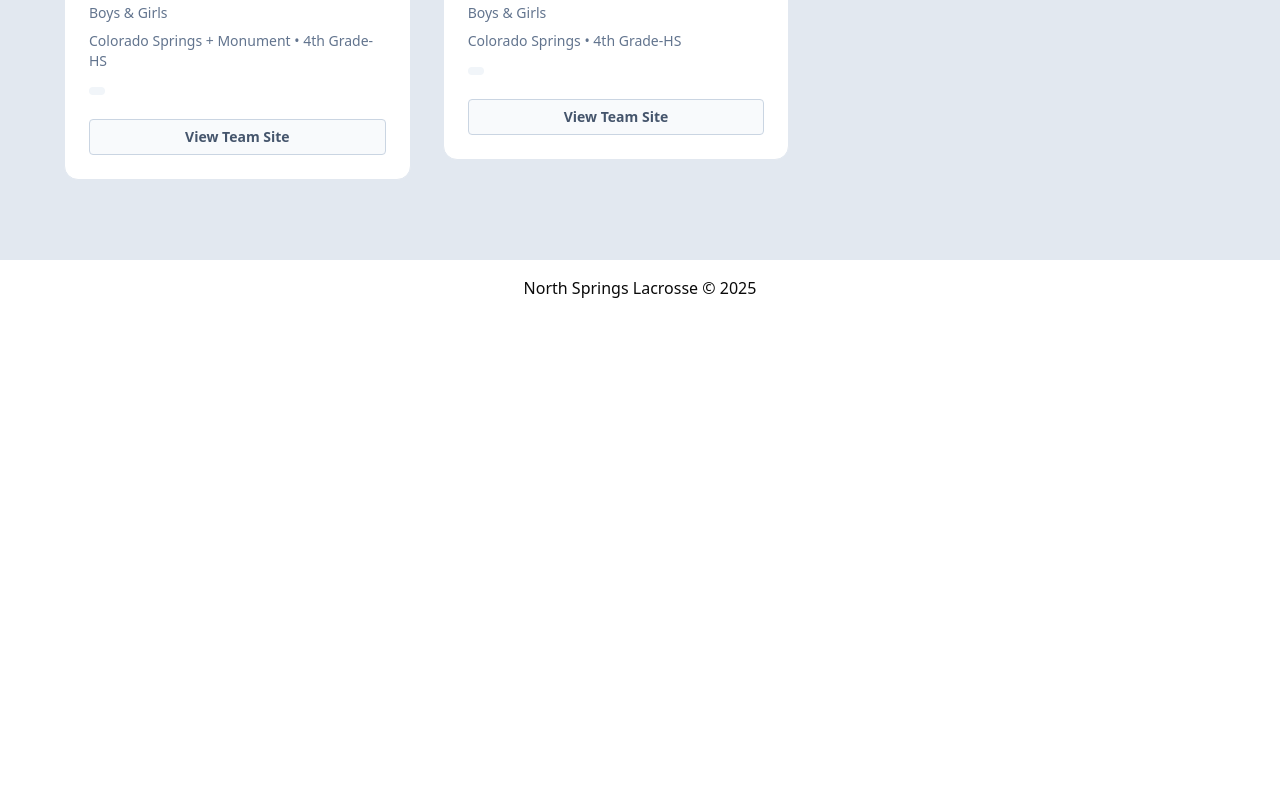
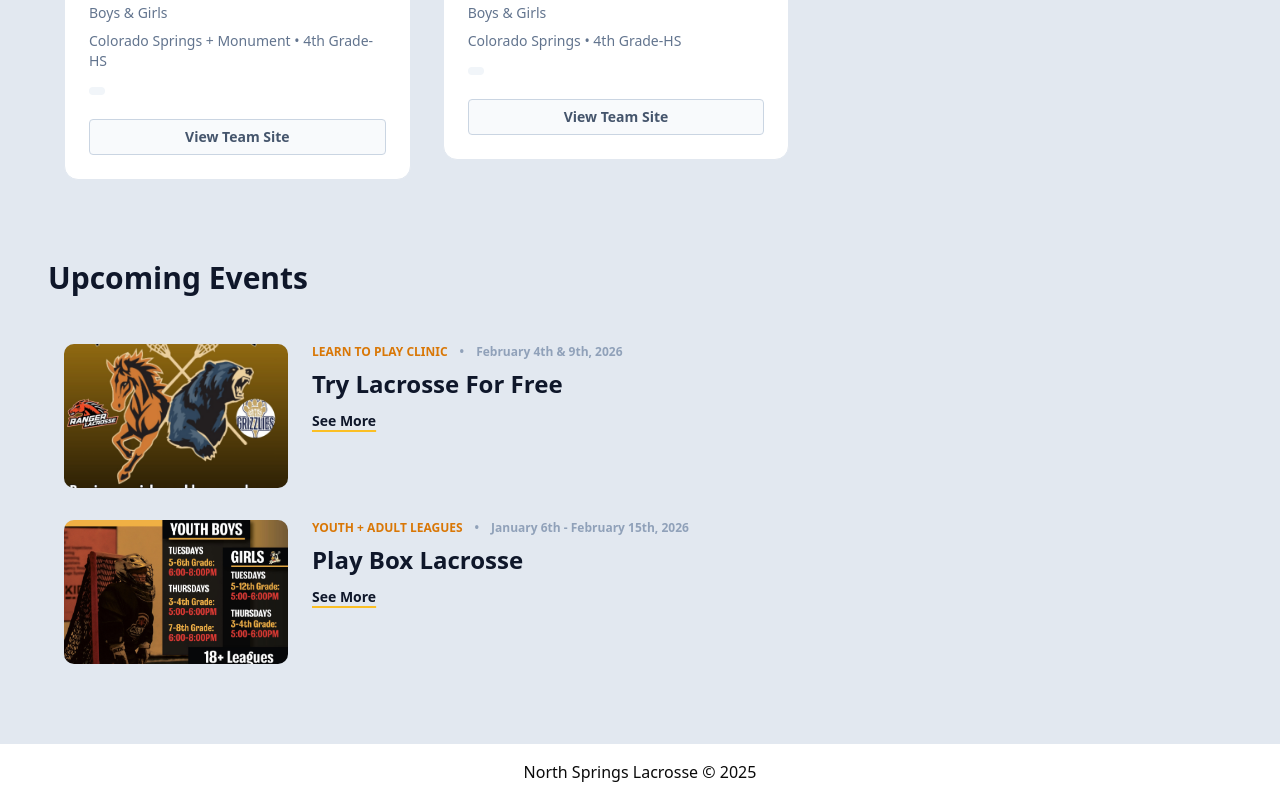
Before and after one commit to trevtanner/monument-lacrosse-landing-page, a Next.js app: page / in a window 1280 px wide. Shown: the part 1348-2148 px from the top of the page. Before the commit the page ends 1664 px from the top, so only its background shows below. Built offline with nearby package versions, Linux system fonts and the light colour scheme; no server answers; the database is empty.

Commit message:
Added Upcoming events section

```diff
--- a/src/components/homeClubs/section.tsx
+++ b/src/components/homeClubs/section.tsx
@@ -45,7 +45,7 @@ export default function ClubsSection({ events }: Props) {
             </div>
           </section>
 
-          {/* <NewsSection /> */}
+          <NewsSection />
         </div>
         <aside className="w-full lg:w-4/12 space-y-8">
           <div className="sticky top-24 space-y-8">
--- a/src/components/homeNews/newsCard.tsx
+++ b/src/components/homeNews/newsCard.tsx
@@ -1,6 +1,7 @@
 "use client";
 
 import Image from "next/image";
+import { useState } from "react";
 import { Button } from "../ui/button";
 
 interface NewsCardProps {
@@ -23,17 +24,37 @@ function truncateString(str: string, num: number) {
 }
 
 export const NewsCard: React.FC<NewsCardProps> = ({ post }) => {
+  const [showImage, setShowImage] = useState(false);
+
   return (
     <section id="home" className="container mx-auto px-4 py-4 bg-slate-200">
+      {showImage && (
+        <div
+          className="fixed inset-0 z-50 flex items-center justify-center bg-black/80 p-4 cursor-pointer"
+          onClick={() => setShowImage(false)}
+        >
+          <div className="relative w-full h-full max-w-5xl max-h-[90vh]">
+            <Image
+              src={post.image}
+              alt={post.title}
+              fill
+              className="object-contain"
+            />
+          </div>
+        </div>
+      )}
       <div className="flex flex-col gap-8">
         <article className="flex flex-col md:flex-row gap-6 group">
-          <div className="w-full md:w-56 h-36 bg-slate-300 rounded-lg overflow-hidden relative">
+          <div
+            className="w-full md:w-56 h-36 bg-slate-300 rounded-lg overflow-hidden relative cursor-pointer"
+            onClick={() => setShowImage(true)}
+          >
             <Image
               src={post.image}
               className="w-full h-full object-cover group-hover:scale-105 transition duration-500"
               alt={""}
-              width={75}
-              height={75}
+              width={400}
+              height={400}
             />
           </div>
           <div className="flex-1">
@@ -45,14 +66,14 @@ export const NewsCard: React.FC<NewsCardProps> = ({ post }) => {
             <h4 className="font-display font-bold text-2xl text-navy-900 mb-2 group-hover:text-blue-700 transition">
               {post.title}
             </h4>
-            <p className="text-slate-600 leading-relaxed mb-3">
+            {/* <p className="text-slate-600 leading-relaxed mb-3">
               {truncateString(post.text, 100)}
-            </p>
+            </p> */}
             <span
               onClick={() => redirectToPage(post.url)}
               className="text-navy-900 font-bold text-sm underline decoration-gold-500 decoration-2 underline-offset-4 cursor-pointer"
             >
-              Read Story
+              See More
             </span>
           </div>
         </article>
--- a/src/components/homeNews/newsSection.tsx
+++ b/src/components/homeNews/newsSection.tsx
@@ -8,7 +8,7 @@ export default function NewsSection() {
     <section>
       <div className="flex items-center justify-between mb-8">
         <h3 className="font-display font-black text-3xl text-navy-900">
-          The Field Report
+          Upcoming Events
         </h3>
         {/* <a
                 href="#"
--- a/src/data/news.js
+++ b/src/data/news.js
@@ -1,20 +1,20 @@
 export const posts = [
   {
     id: 1,
-    title: "U15 Boys National Team Clinc",
-    image: "/images/RangerLogoEdit.png",
-    category: "Team Tryout",
-    date: "December 12, 2025",
+    title: "Try Lacrosse For Free",
+    image: "/images/trylax.jpg",
+    category: "Learn to Play Clinic",
+    date: "February 4th & 9th, 2026",
     text: "orem ipsum dolor sit amet, consectetur adipiscing elit. Ut arcu orci, vulputate consectetur mi interdum, convallis maximus sapien. Donec mollis elit eu nulla feugiat, ut dictum urna lacinia. Nam feugiat neque id odio maximus, a accumsan diam tincidunt. Curabitur tincidunt ultrices orci nec congue. Praesent faucibus arcu sed mi venenatis rutrum. Maecenas efficitur, est et ultricies congue, purus velit mattis orci, vel posuere ligula turpis et nulla. Vestibulum accumsan cursus dignissim. Phasellus nec ullamcorper arcu, ac suscipit mauris. Class aptent taciti sociosqu ad litora torquent per conubia nostra, per inceptos himenaeos. Sed sit amet arcu nec dolor ornare cursus eu a est. Cras facilisis sapien at aliquam venenatis. Nam lectus dui, blandit id odio et, vulputate vulputate purus.",
-    url: "",
+    url: "https://www.rangerlacrosse.org/program/learn-to-play-clinic/11749",
   },
   {
     id: 2,
-    title: "U15 Boys National Team Clinc",
-    image: "/images/RangerLogoEdit.png",
-    category: "Team Tryout",
-    date: "December 12, 2025",
+    title: "Play Box Lacrosse",
+    image: "/images/CSBOXLA.jpg",
+    category: "Youth + Adult Leagues",
+    date: "January 6th - February 15th, 2026",
     text: "orem ipsum dolor sit amet, consectetur adipiscing elit. Ut arcu orci, vulputate consectetur mi interdum, convallis maximus sapien. Donec mollis elit eu nulla feugiat, ut dictum urna lacinia. Nam feugiat neque id odio maximus, a accumsan diam tincidunt. Curabitur tincidunt ultrices orci nec congue. Praesent faucibus arcu sed mi venenatis rutrum. Maecenas efficitur, est et ultricies congue, purus velit mattis orci, vel posuere ligula turpis et nulla. Vestibulum accumsan cursus dignissim. Phasellus nec ullamcorper arcu, ac suscipit mauris. Class aptent taciti sociosqu ad litora torquent per conubia nostra, per inceptos himenaeos. Sed sit amet arcu nec dolor ornare cursus eu a est. Cras facilisis sapien at aliquam venenatis. Nam lectus dui, blandit id odio et, vulputate vulputate purus.",
-    url: "",
+    url: "https://www.csboxla.com/",
   },
 ];
```
Also changed, not shown: public/images/CSBOXLA.jpg (added), public/images/trylax.jpg (added).
